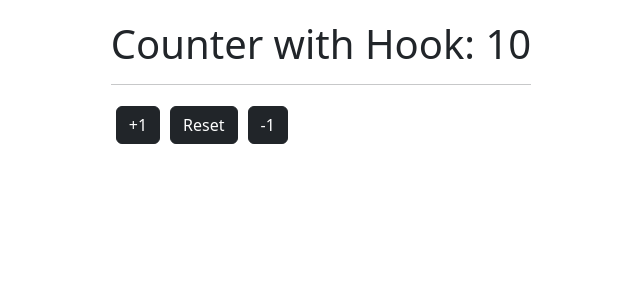
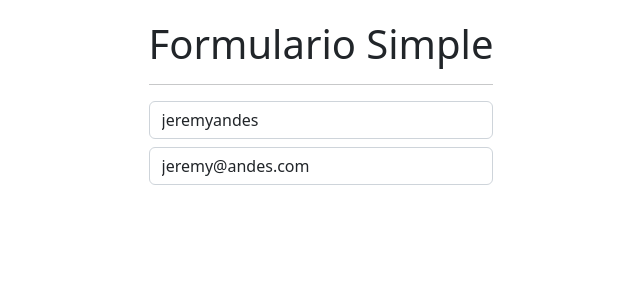
Before and after one commit to jeremyandes/react-cero-a-experto, a React (Vite) app in the folder apps/05-hooks-app/: page / in a window 1280 px wide. Shown: the top 300 px of the page, without its empty margins (319-959 px from the left). Built offline with nearby package versions, Linux system fonts and the light colour scheme.

Commit message:
118. useEffect - SimpleForm

```diff
--- /dev/null
+++ b/apps/05-hooks-app/src/02-useEffect/SimpleForm.jsx
@@ -0,0 +1,47 @@
+import { useEffect, useState } from "react"
+
+export const SimpleForm = () => {
+    const [formState, setFormState] = useState({
+        username: 'jeremyandes',
+        email: 'jeremy@andes.com',
+    })
+
+    const { username, email } = formState;
+
+    const onInputChange = (event) => {
+        const { name, value } = event.target;
+        setFormState({
+            ...formState,
+            [name]: value,
+        })
+    }
+
+    useEffect(() => {
+        console.log('useEffect called!');
+    })
+
+    return (
+        <>
+            <h1>Formulario Simple</h1>
+            <hr />
+
+            <input
+                type="text"
+                className="form-control"
+                placeholder="Username"
+                name="username"
+                value={username}
+                onChange={onInputChange}
+            />
+
+            <input
+                type="email"
+                className="form-control mt-2"
+                placeholder="email@dominio.com"
+                name="email"
+                value={email}
+                onChange={onInputChange}
+            />
+        </>
+    )
+}
--- a/apps/05-hooks-app/src/main.jsx
+++ b/apps/05-hooks-app/src/main.jsx
@@ -2,6 +2,7 @@ import React from 'react'
 import ReactDOM from 'react-dom/client'
 import { CounterApp } from './01-useState/CounterApp'
 import { CounterCustomHook } from './01-useState/CounterCustomHook'
+import { SimpleForm } from './02-useEffect/SimpleForm'
 import { HooksApp } from './HooksApp'
 import './index.css'
 
@@ -9,6 +10,7 @@ ReactDOM.createRoot(document.getElementById('root')).render(
   <React.StrictMode>
     {/* <HooksApp /> */}
     {/* <CounterApp /> */}
-    <CounterCustomHook />
+    {/* <CounterCustomHook /> */}
+    <SimpleForm />
   </React.StrictMode>
 )
```
